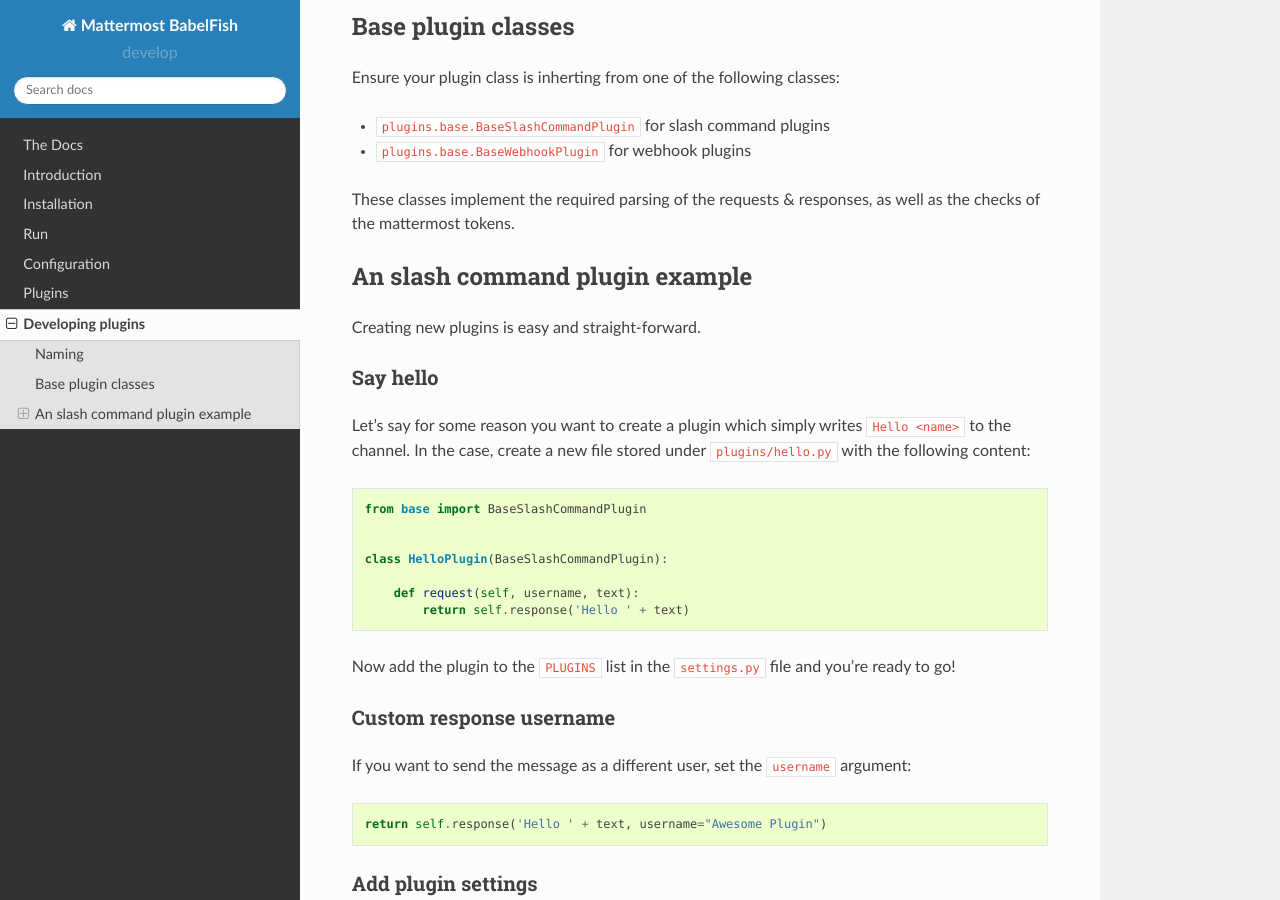
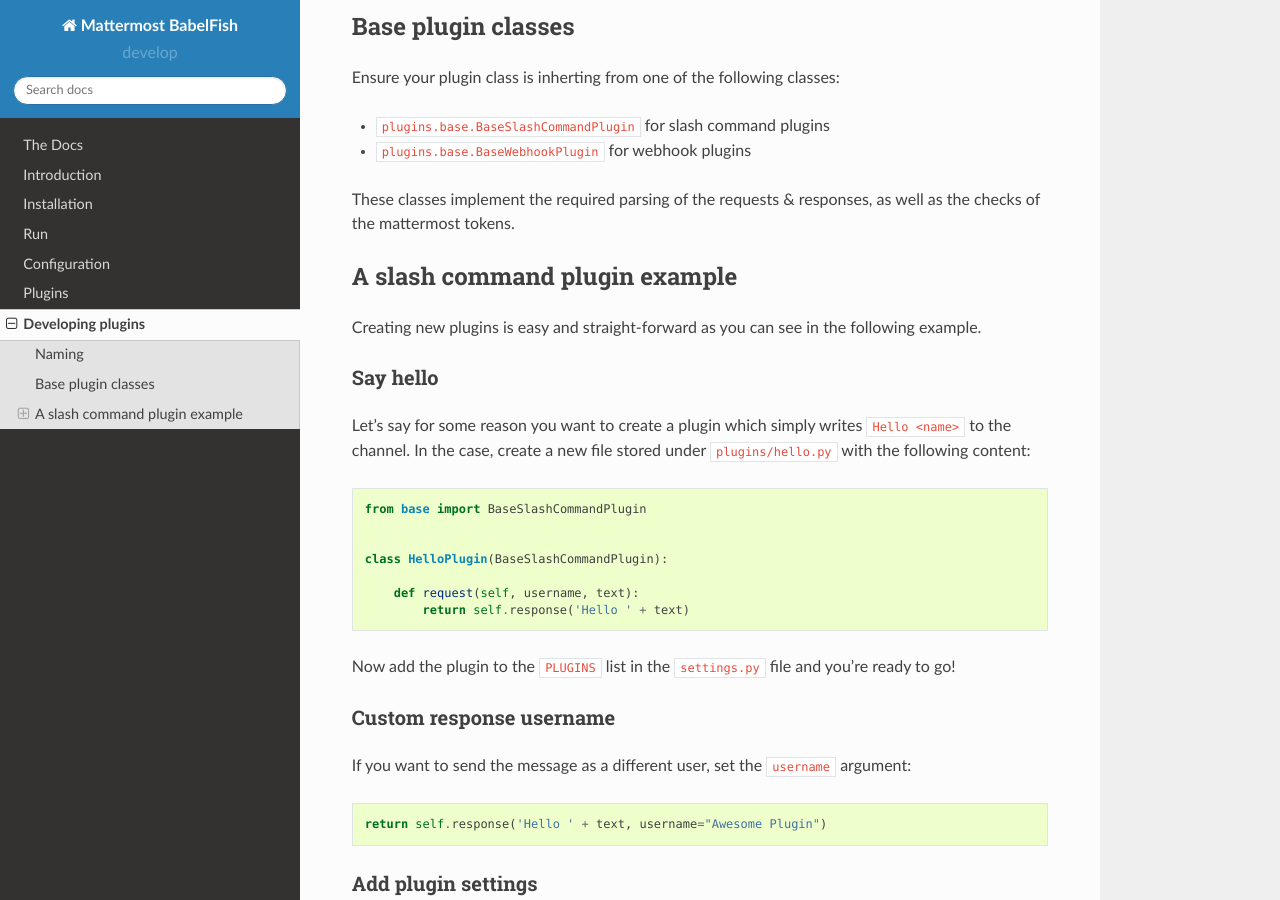
Before and after one commit to confirm/Mattermost-BabelFish, a Sphinx documentation site: the page built from docs/develop.rst, in a window 1280 px wide and 900 px high, scrolled down 476 px. Built offline with Sphinx 7.4.7 and the Read the Docs theme 2.0.0, drawn with Linux system fonts in a browser that asks for light colours.

Commit message:
Update example docs

```diff
--- a/docs/develop.rst
+++ b/docs/develop.rst
@@ -25,10 +25,10 @@
 
 These classes implement the required parsing of the requests & responses, as well as the checks of the mattermost tokens.
 
-An slash command plugin example
--------------------------------
+A slash command plugin example
+------------------------------
 
-Creating new plugins is easy and straight-forward.
+Creating new plugins is easy and straight-forward as you can see in the following example.
 
 Say hello
 ~~~~~~~~~
```
